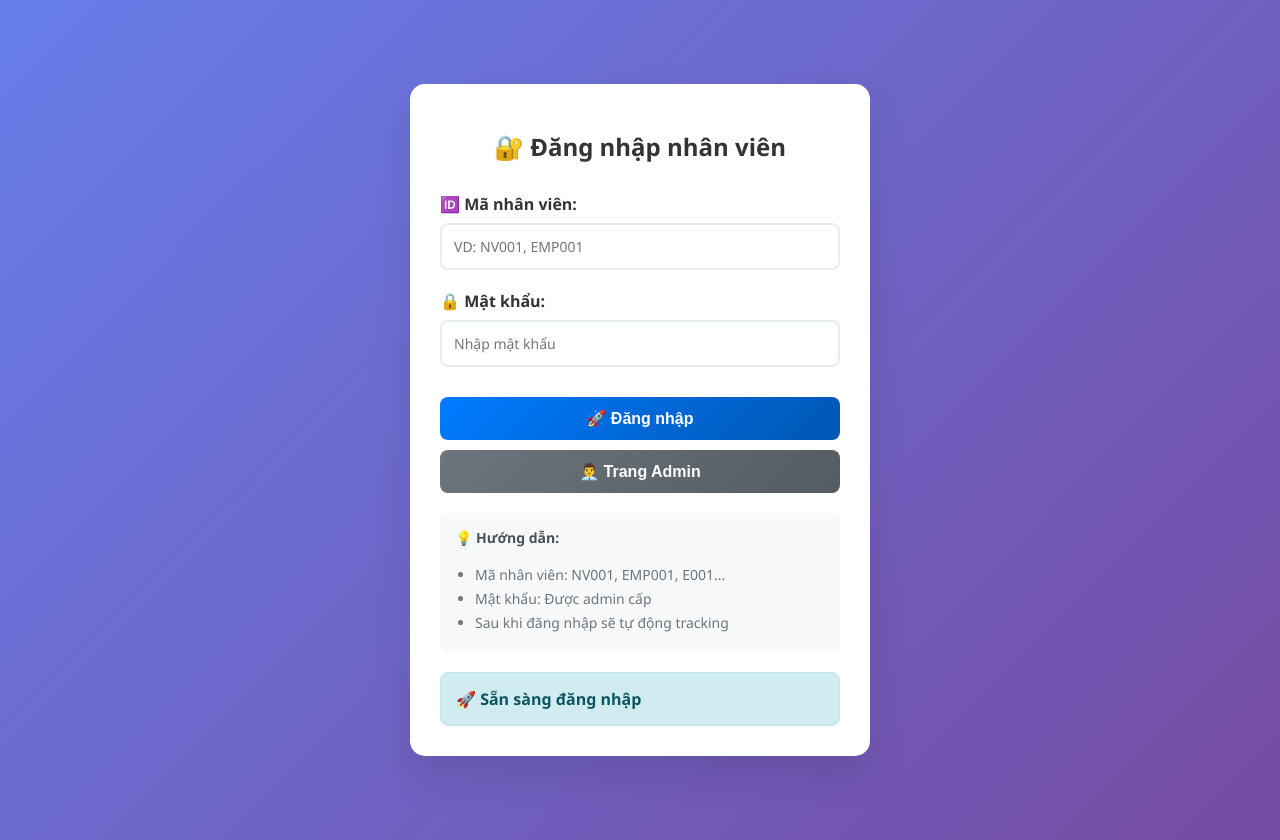
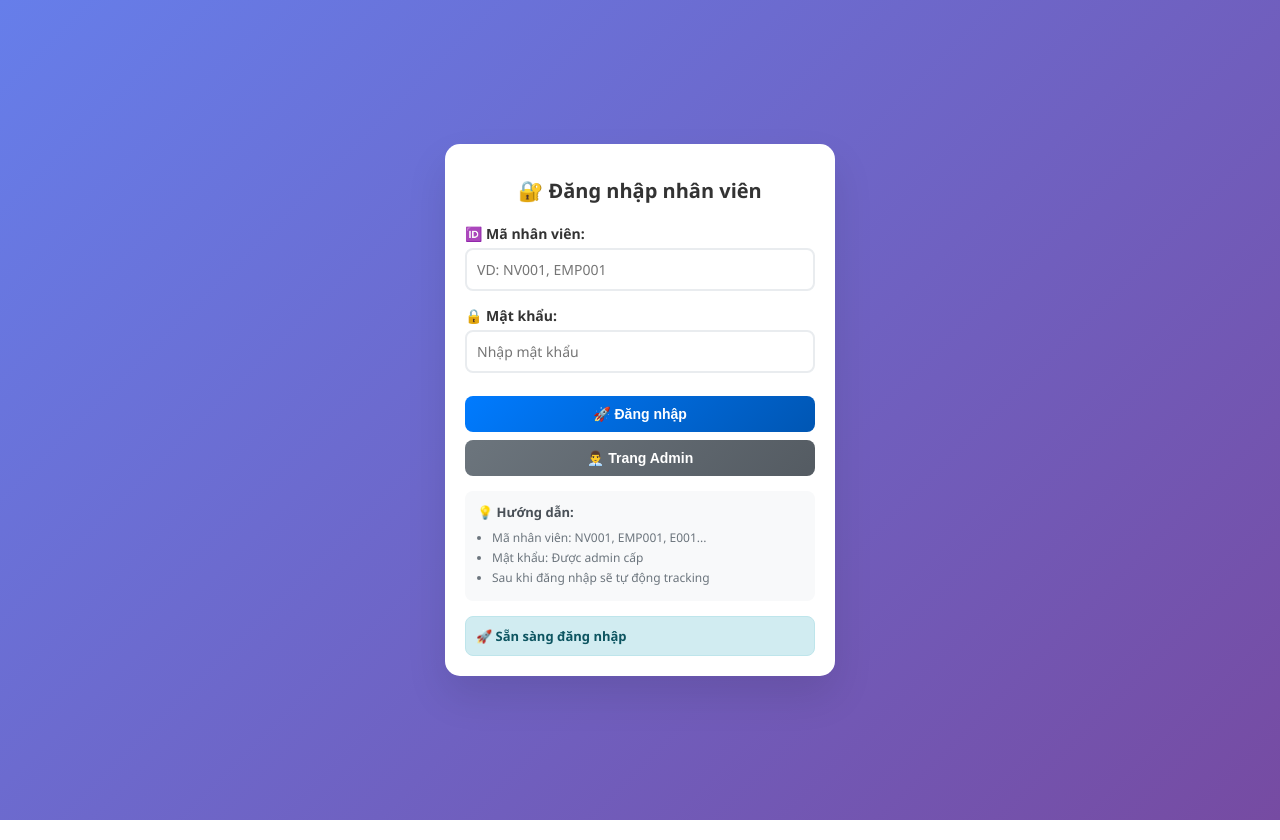
Before and after one commit to hoanggiang20041/employee-tracker, a browser extension: page employee-login.html in a window 1280 px wide. Drawn offline with Linux system fonts and the light colour scheme.

Commit message:
Tối ưu CSS trang đăng nhập - giảm chiều cao và làm gọn gàng hơn

```diff
--- a/employee-login.html
+++ b/employee-login.html
@@ -9,7 +9,7 @@
             font-family: 'Segoe UI', Tahoma, Geneva, Verdana, sans-serif;
             background: linear-gradient(135deg, #667eea 0%, #764ba2 100%);
             margin: 0;
-            padding: 20px;
+            padding: 10px;
             min-height: 100vh;
             display: flex;
             justify-content: center;
@@ -19,33 +19,34 @@
         .container {
             background: white;
             border-radius: 15px;
-            padding: 30px;
+            padding: 20px;
             box-shadow: 0 20px 40px rgba(0,0,0,0.1);
-            max-width: 400px;
+            max-width: 350px;
             width: 100%;
         }
 
         h1 {
             color: #333;
             text-align: center;
-            margin-bottom: 30px;
-            font-size: 24px;
+            margin-bottom: 20px;
+            font-size: 20px;
         }
 
         .form-group {
-            margin-bottom: 20px;
+            margin-bottom: 15px;
         }
 
         label {
             display: block;
-            margin-bottom: 8px;
+            margin-bottom: 5px;
             font-weight: 600;
             color: #333;
+            font-size: 14px;
         }
 
         input {
             width: 100%;
-            padding: 12px;
+            padding: 10px;
             border: 2px solid #e9ecef;
             border-radius: 8px;
             font-size: 14px;
@@ -62,14 +63,14 @@
 
         .btn {
             width: 100%;
-            padding: 12px 24px;
+            padding: 10px 20px;
             border: none;
             border-radius: 8px;
             cursor: pointer;
-            font-size: 16px;
+            font-size: 14px;
             font-weight: 600;
             transition: all 0.3s ease;
-            margin-top: 10px;
+            margin-top: 8px;
         }
 
         .btn-primary {
@@ -93,10 +94,11 @@
         }
 
         .status {
-            padding: 15px;
+            padding: 10px;
             border-radius: 8px;
-            margin-top: 20px;
+            margin-top: 15px;
             font-weight: 600;
+            font-size: 13px;
         }
 
         .status.success {
@@ -120,24 +122,26 @@
         .help-text {
             background: #f8f9fa;
             border-radius: 8px;
-            padding: 15px;
-            margin-top: 20px;
-            font-size: 14px;
+            padding: 12px;
+            margin-top: 15px;
+            font-size: 12px;
             color: #6c757d;
         }
 
         .help-text h4 {
             margin-top: 0;
+            margin-bottom: 8px;
             color: #495057;
+            font-size: 13px;
         }
 
         .help-text ul {
             margin: 0;
-            padding-left: 20px;
+            padding-left: 15px;
         }
 
         .help-text li {
-            margin-bottom: 5px;
+            margin-bottom: 3px;
         }
     </style>
 </head>
```
